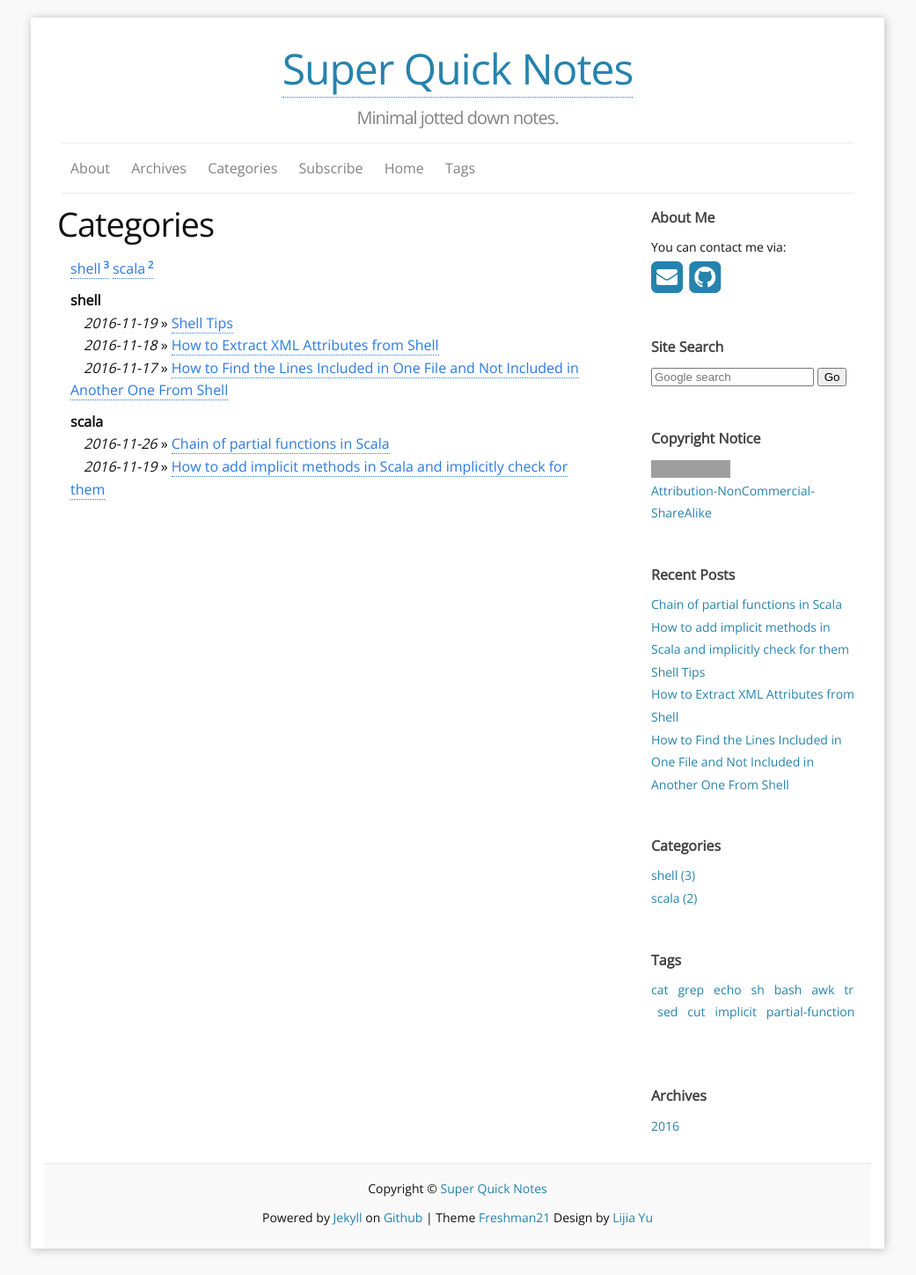
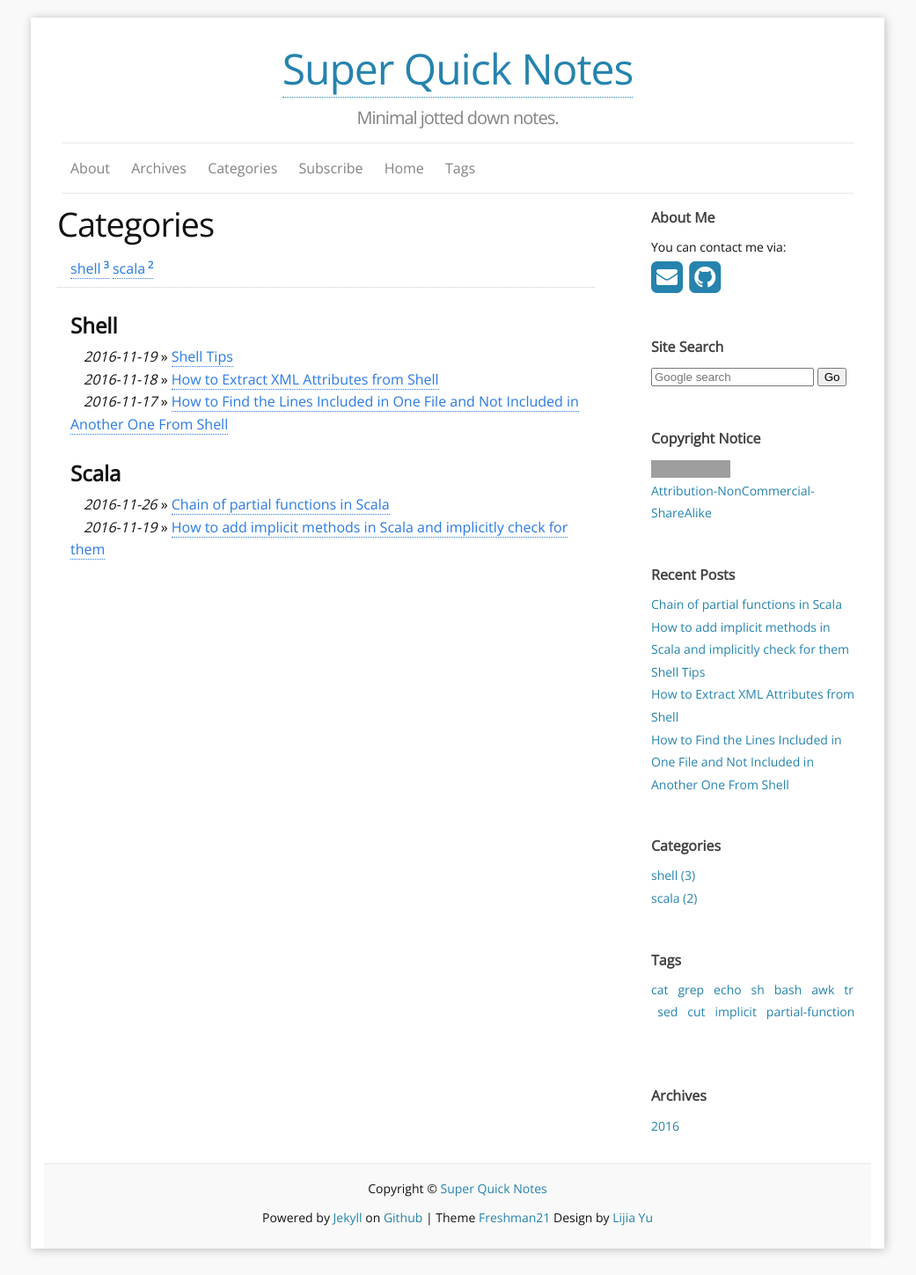
Before and after one commit to danfran/danfran.github.io, a Jekyll site: the page built from categories.md, in a window 1280 px wide. Shown: the whole page at 88% size, without its empty margins (120-1161 px from the left). Built offline with Jekyll 4.4.1, drawn with Linux system fonts in a browser that asks for light colours; nearby versions of some CDN libraries; grey boxes are pictures that could not be loaded.

Commit message:
cleaning posts

```diff
--- a/_sass/_layout.scss
+++ b/_sass/_layout.scss
@@ -274,7 +274,8 @@
   li {
     list-style: none;
     font-weight: bold;
-    margin-top:10px;
+    margin: 30px 0px 10px 0px;
+    font-size: 1.5em;
   }
   .size{
     font-size: 0.7em; font-weight: bold; vertical-align: super;
--- a/categories.md
+++ b/categories.md
@@ -11,9 +11,11 @@ permalink: /categories/
 {% endfor %}
 </ul>
 
+<hr/>
+
 <ul class="tags-box">
 {% for cat in site.categories %}
-<li id="{{ cat[0] }}">{{ cat[0]}}</li>
+<li id="{{ cat[0] }}">{{ cat[0] | capitalize }}</li>
 {% for post in cat[1] %}
 <time datetime="{{ post.date | date:"%Y-%m-%d" }}">{{ post.date | date:"%Y-%m-%d" }}</time> &raquo;
 <a href="{{ site.baseurl }}{{ post.url }}" title="{{ post.title }}">{{ post.title }}</a><br />
```
